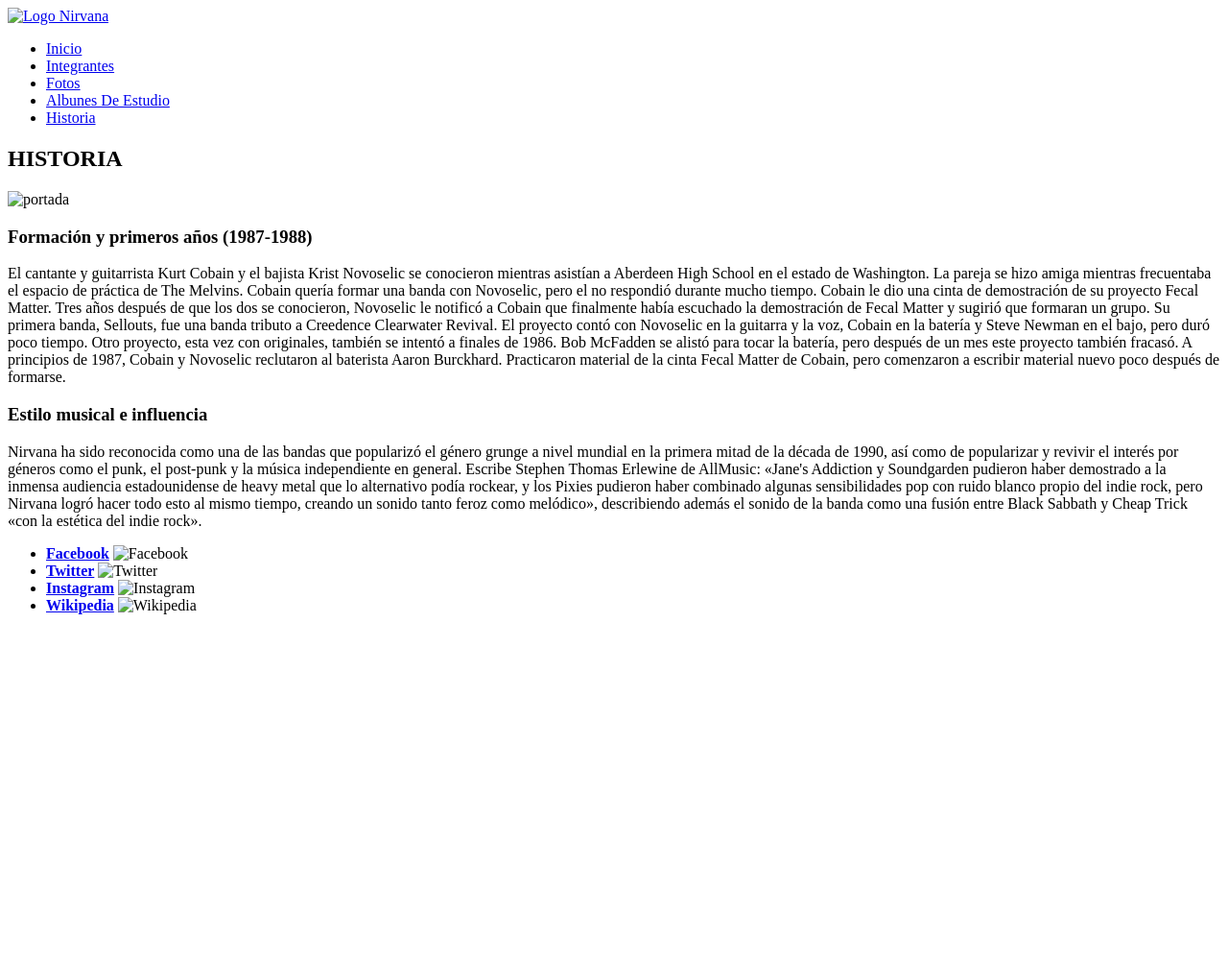
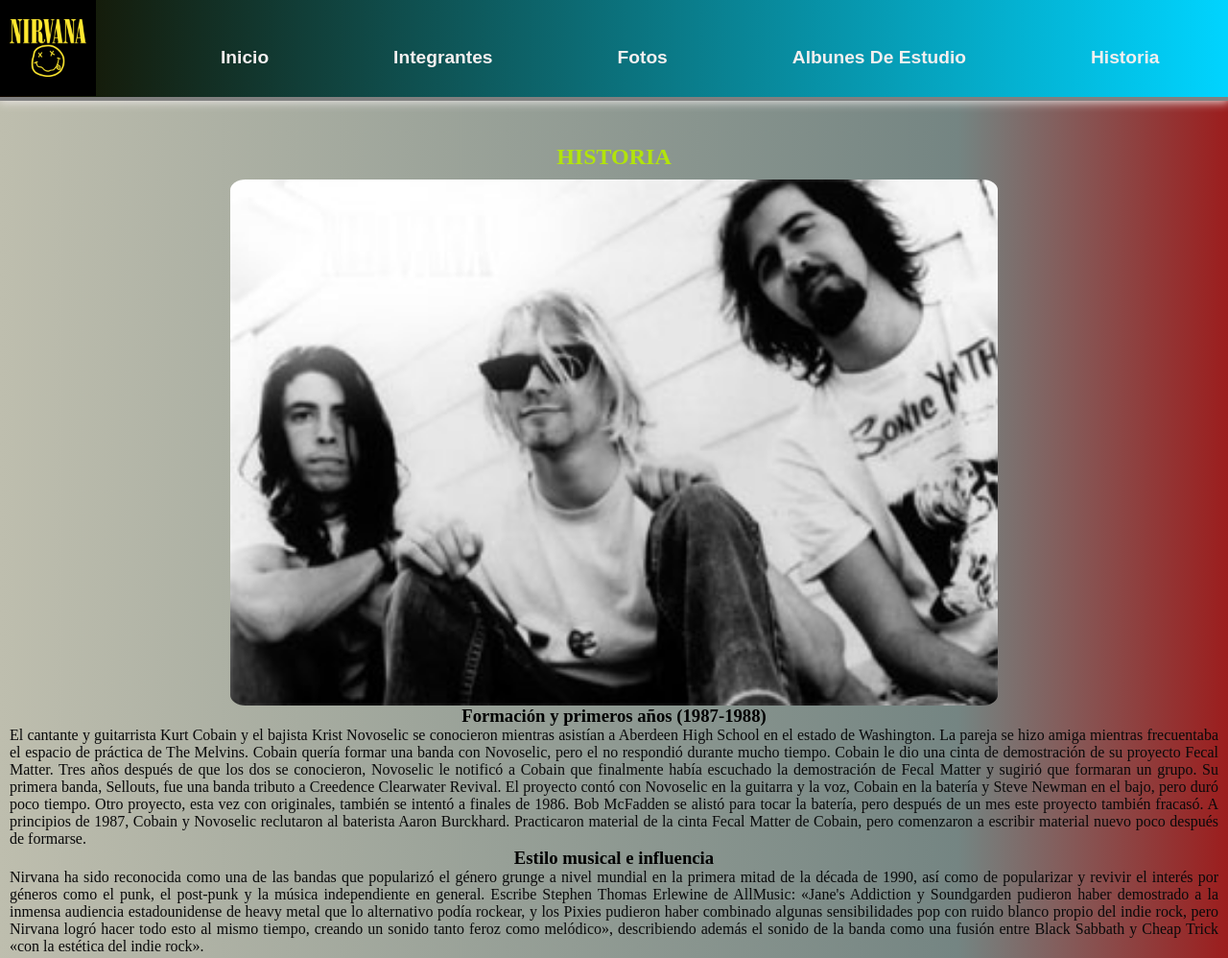
Before and after one commit to jose19841/preEntregable3_pereyraJose, a plain HTML site: page html/historia.html in a window 1280 px wide. Shown: the top 998 px of the page at 96% size. Before the commit the page ends 800 px from the top, so only its background shows below. Drawn offline with nearby package versions, Linux system fonts and the light colour scheme; files that its build step writes are made by us from their sources; the site is published under a folder, as on GitHub Pages, so addresses that start at the root find nothing.

Commit message:
Update historia.html

```diff
--- a/html/historia.html
+++ b/html/historia.html
@@ -5,7 +5,7 @@
     <meta charset="UTF-8">
     <meta name="viewport" content="width=device-width, initial-scale=1.0">
     <title>HISTORIA</title>
-    <link rel="stylesheet" href="/css/styles.css">
+    <link rel="stylesheet" href="../css/styles.css">
 
 </head>
 
@@ -13,7 +13,7 @@
     <header class="header" data-aos="fade-up">
 
         <a href="index.html" class="header__logo">
-            <img src="/asset/nirvanalogo.png" alt="Logo Nirvana" class="header__img-logo">
+            <img src="../asset/nirvanalogo.png" alt="Logo Nirvana" class="header__img-logo">
         </a>
         <nav>
             <ul class="header__lista">
@@ -30,7 +30,7 @@
         <section class="text"> <!--falta aplicar estilos -->
             <h2>HISTORIA</h2>
             <div class="text_1">
-                <img src="/asset/nirvana_historia3.png" alt="portada">
+                <img src="../asset/nirvana_historia3.png" alt="portada">
                 <h3>Formación y primeros años (1987-1988) </h3>
                 <p>El cantante y guitarrista Kurt Cobain y el bajista Krist Novoselic se conocieron mientras asistían a
                     Aberdeen High School en el estado de Washington. La pareja se hizo amiga mientras frecuentaba el
@@ -69,20 +69,20 @@
             <ul class="caja1_redes">
                 <li>
                     <a href="https://www.facebook.com/Nirvana" target="blank"><b>Facebook</b></a>
-                    <img src="/asset/facebook.png" alt="Facebook">
+                    <img src="../asset/facebook.png" alt="Facebook">
                 </li>
                 <li>
                     <a href="https://twitter.com/Nirvana?ref_src=twsrc%5Egoogle%7Ctwcamp%5Eserp%7Ctwgr%5Eauthor"
                         target="_blank"><b>Twitter</b></a>
-                    <img src="/asset/twitter.png" alt="Twitter">
+                    <img src="../asset/twitter.png" alt="Twitter">
                 </li>
                 <li>
                     <a href="https://www.instagram.com/off1cial_nirvana/?hl=es" target="_blank"><b>Instagram</b></a>
-                    <img src="/asset/instagram.png" alt="Instagram">
+                    <img src="../asset/instagram.png" alt="Instagram">
                 </li>
                 <li>
                     <a href="https://es.wikipedia.org/wiki/Nirvana_(banda)" target="_blank"><b>Wikipedia</b></a>
-                    <img src="/asset/wikipedia.png" alt="Wikipedia">
+                    <img src="../asset/wikipedia.png" alt="Wikipedia">
                 </li>
             </ul>
         </div>
```
